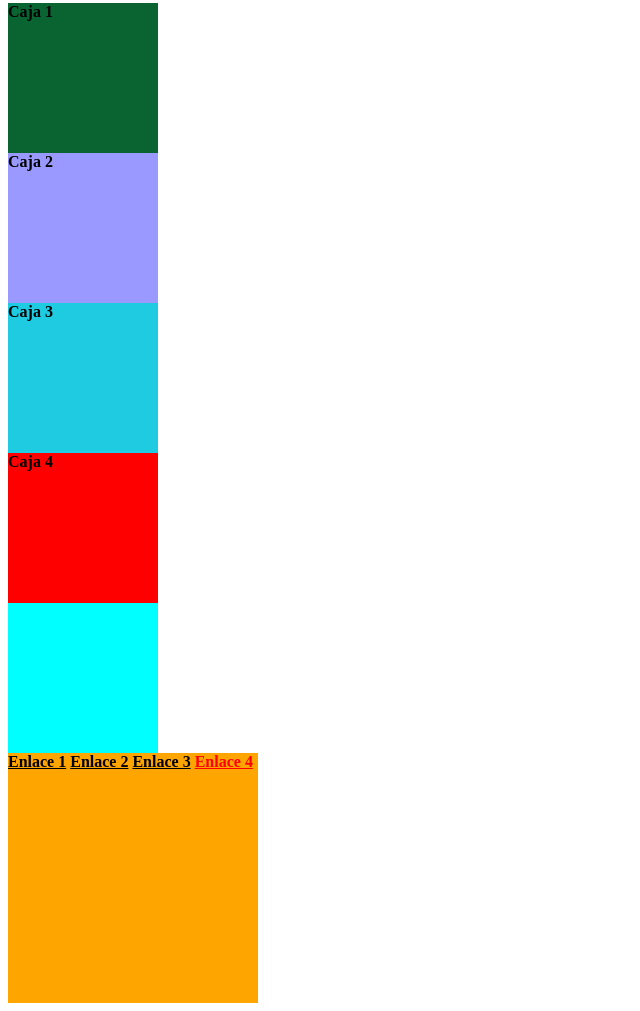
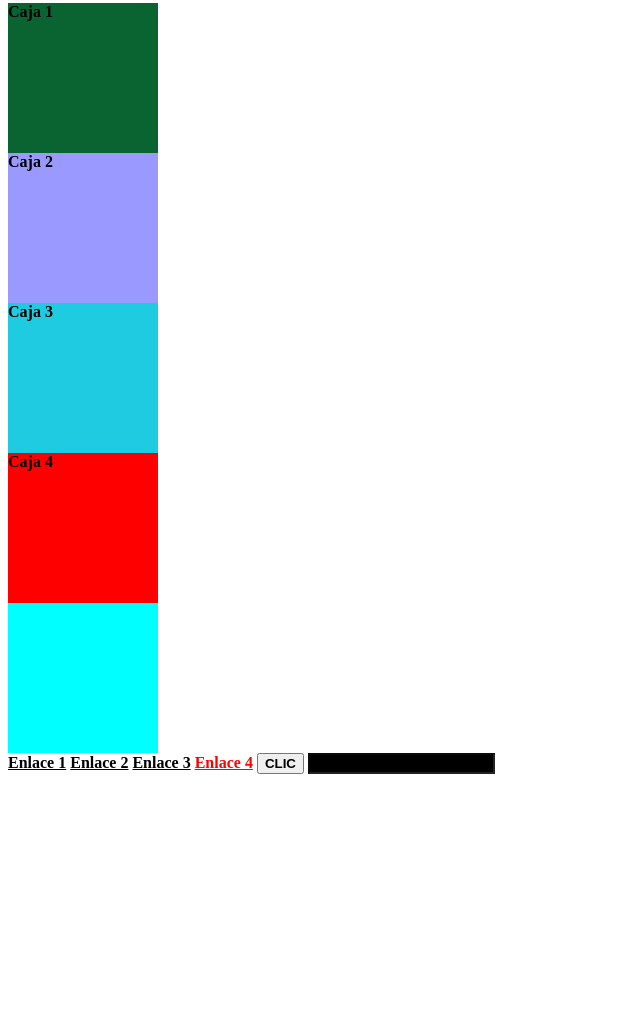
Before and after one commit to oscar-perezRevons/CSS-I, a plain HTML site: page index.html in a window 1280 px wide. Shown: the part 305-1316 px from the top of the page, without its empty margins (0-640 px from the left). After the commit the page ends 1087 px from the top, so only its background shows below. Drawn offline with Linux system fonts and the light colour scheme.

Commit message:
Cuarto cambio

```diff
--- a/index.html
+++ b/index.html
@@ -20,12 +20,12 @@
     <div class="una_caja_mas">Caja 3</div>
     <div class="capibara">Caja 4</div>
     <div id="soy_unico"></div>
-    <div>
-        <a href="">Enlace 1</a>
-        <a href="">Enlace 2</a>
-        <a href="">Enlace 3</a>
-        <a title="importante" href="">Enlace 4</a>
-    </div>
+    <a href="">Enlace 1</a>
+    <a href="">Enlace 2</a>
+    <a href="">Enlace 3</a>
+    <a title="importante" href="">Enlace 4</a>
+    <button>CLIC</button>
+    <input type="text" disabled>
 </body>
 
 </html>
--- a/styles.css
+++ b/styles.css
@@ -52,3 +52,12 @@ p {
 a[title] {
     color: red;
 }
+
+button:hover {
+    background-color: blue;
+    color: white;
+}
+
+input:disabled {
+    background-color: rgb(0, 0, 0);
+}
```
